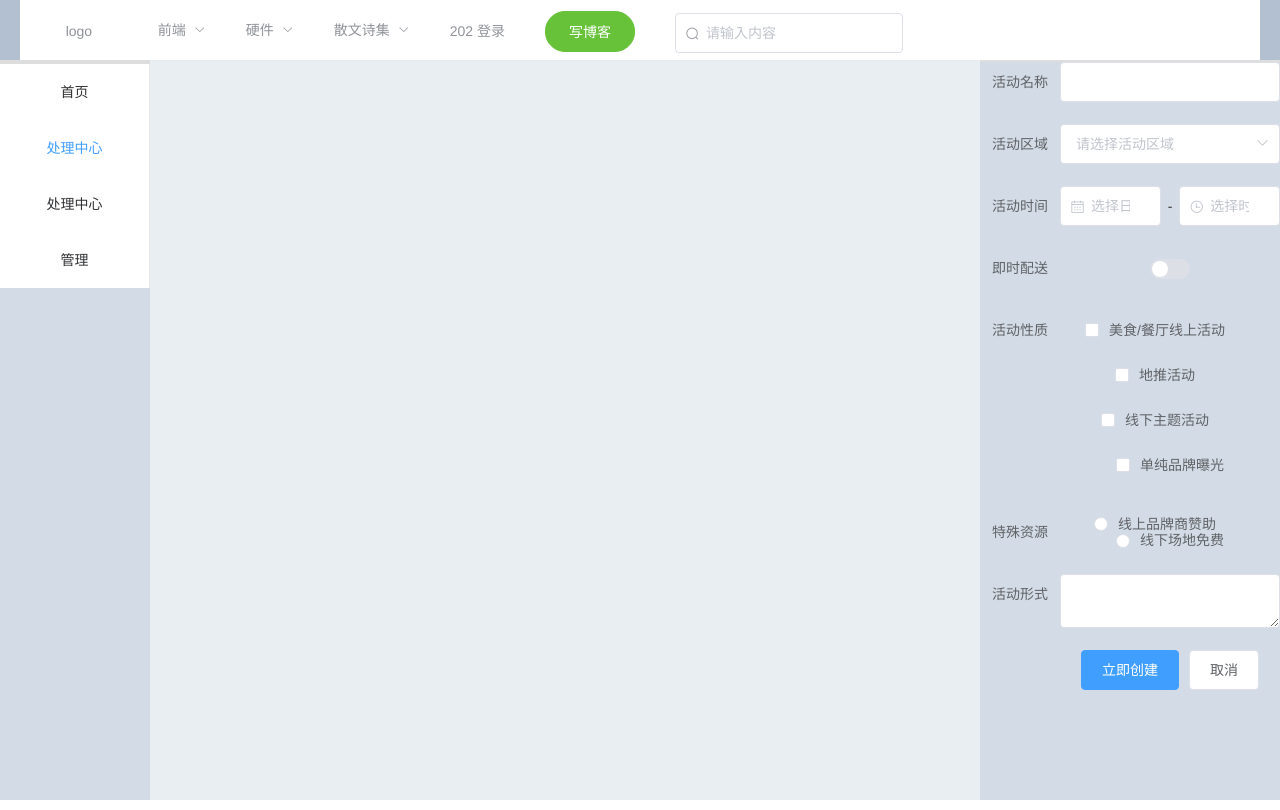
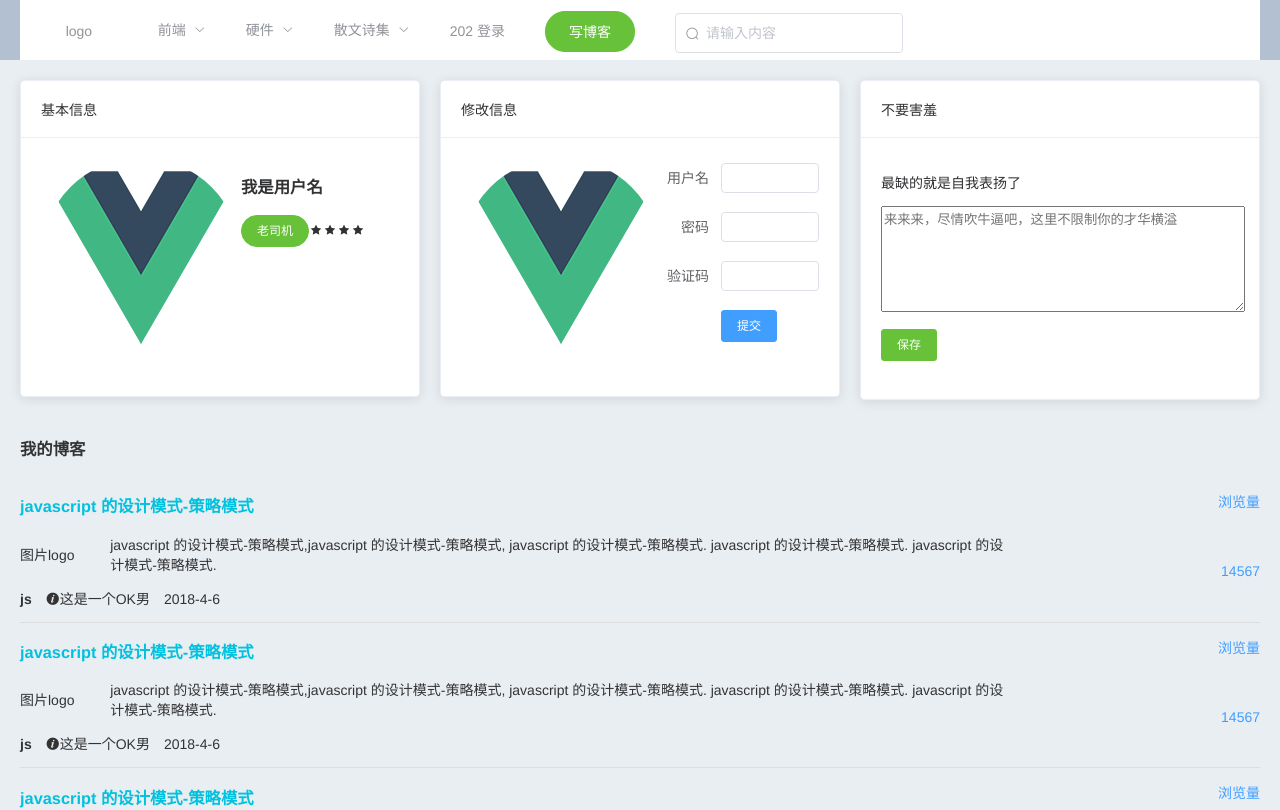
Before and after one commit to adouwt/front-end, a Vue app in the folder client/: page /#/user-center in a window 1280 px wide. Shown: the top 810 px of the page. Built offline with nearby package versions, Linux system fonts and the light colour scheme; what vue-html5-editor would draw is missing.

Commit message:
增加了个人中心的页面

```diff
--- a/client/src/page/blog-note.vue
+++ b/client/src/page/blog-note.vue
@@ -225,14 +225,14 @@ export default {
       const h = this.$createElement;
       this.$notify({
         title: '发布成功',
-        message: h('i', { style: 'color: teal'}, '博客发布成功，请前往首页查看')
+        message: h('i', {style: 'color: teal'}, '博客发布成功，请前往首页查看')
       });
     },
     saveDraft () {
       const save = this.$createElement;
       this.$notify({
         title: '保存成功',
-        message: save('i', { style: 'color: teal'}, '草稿保存成功，请前往个人中心页面查看')
+        message: save('i', {style: 'color: teal'}, '草稿保存成功，请前往个人中心页面查看')
       });
     }
   }
--- a/client/src/page/user-center.vue
+++ b/client/src/page/user-center.vue
@@ -5,20 +5,97 @@
         <v-header></v-header>
       </div>
       <el-container class="blog-wrapper">
-        <el-aside width="150px">
-          <left-side></left-side>
-        </el-aside>
         <el-container>
           <el-main>
-            <div class="blog-user-center">
-              <div class="blog-user-center-avatar"></div>
-              <div class="blog-user-center-msg"></div>
-            </div>
+            <el-row :gutter="20">
+              <el-col :span="8">
+                <div class="grid-content bg-purple">
+                  <el-card class="box-card">
+                    <div slot="header" class="clearfix">
+                      <span>基本信息</span>
+                    </div>
+                    <div  class="text item">
+                      <div class="blog-user-msg">
+                        <img src="../assets/logo.png" alt="avatar">
+                        <div>
+                          <h3>我是用户名</h3>
+                          <el-button size="small" type="success" round>老司机</el-button>
+                          <span class="el-icon-star-on"></span>
+                          <span class="el-icon-star-on"></span>
+                          <span class="el-icon-star-on"></span>
+                          <span class="el-icon-star-on"></span>
+                        </div>
+                      </div>
+                    </div>
+                  </el-card>
+                </div>
+              </el-col>
+              <el-col :span="8">
+                <div class="grid-content bg-purple">
+                  <el-card class="box-card">
+                    <div slot="header" class="clearfix">
+                      <span>修改信息</span>
+                    </div>
+                    <div  class="text item">
+                      <div class="blog-user-msg">
+                        <img src="../assets/logo.png" alt="avatar">
+                        <div>
+                          <el-form :model="ruleModify" status-icon :rules="modifyRule" ref="ruleModify" label-width="60px" class="demo-ruleForm">
+                            <el-form-item label="用户名" prop="username">
+                              <el-input type="text" v-model="ruleModify.username" auto-complete="off"></el-input>
+                            </el-form-item>
+                            <el-form-item label="密码" prop="pwd">
+                              <el-input type="password" v-model="ruleModify.pwd" auto-complete="off"></el-input>
+                            </el-form-item>
+                            <el-form-item label="验证码" prop="phoneCode">
+                              <el-input type="text" v-model="ruleModify.phoneCode" auto-complete="off"></el-input>
+                            </el-form-item>
+                            <el-form-item>
+                              <el-button type="primary" size="small" @click="submitForm('ruleModify')">提交</el-button>
+                            </el-form-item>
+                          </el-form>
+                        </div>
+                      </div>
+                    </div>
+                  </el-card>
+                </div>
+              </el-col>
+              <el-col :span="8">
+                <div class="grid-content bg-purple">
+                  <el-card class="box-card">
+                    <div slot="header" class="clearfix">
+                      <span>不要害羞</span>
+                    </div>
+                    <div  class="text item">
+                      <div class="blog-user-desc">
+                        <div>
+                          <p>最缺的就是自我表扬了</p>
+                          <p>
+                            <textarea name="" id="" class="blog-user-desc-msg" placeholder="来来来，尽情吹牛逼吧，这里不限制你的才华横溢"></textarea>
+                          </p>
+                        </div>
+                        <div>
+                          <el-button type="success" size="small">保存</el-button>
+                        </div>
+                      </div>
+                    </div>
+                  </el-card>
+                </div>
+              </el-col>
+            </el-row>
+            <el-row>
+              <el-col :span="24">
+                <h3>我的博客</h3>
+                <div class="grid-content">
+                  <blog-list></blog-list>
+                </div>
+              </el-col>
+            </el-row>
           </el-main>
         </el-container>
-        <el-aside width="300px">
-          <right-side></right-side>
-        </el-aside>
+        <el-footer>
+          <v-footer></v-footer>
+        </el-footer>
       </el-container>
     </el-container>
   </div>
@@ -31,24 +108,139 @@ import rightSide from '@/components/common-right';
 import vMain from '@/components/common-main';
 import vFooter from '@/components/common-footer';
 
+import blogList from '@/components/blog-list'
+
 export default {
   components: {
     vHeader,
     leftSide,
     rightSide,
     vMain,
-    vFooter
+    vFooter,
+    blogList
   },
-  data () {
+ data () {
+    var validateUsername = (rule, value, callback) => {
+      if (value === '') {
+        callback(new Error('请输入用户名'));
+      } else {
+        if (this.ruleModify.username !== '') {
+          // console.log(this.$refs.ruleModify,'123')
+          // this.$refs.ruleModify.validate('username'); // 此检验方法有问题
+        }
+        callback();
+      }
+    };
+    var validatePwd = (rule, value, callback) => {
+      if (value === '') {
+        callback(new Error('请输入密码'));
+      } else {
+        if (this.ruleModify.pwd !== '') {
+          // this.$refs.ruleModify.validateField('pwd');
+        }
+        callback();
+      }
+    };
+     var validatePhoneCode = (rule, value, callback) => {
+      if (value === '') {
+        callback(new Error('请输入手机码'));
+      } else {
+        if (this.modifyRule.blogCode !== '') {
+          // this.$refs.ruleModify.validateField('blogCode');
+        }
+        callback();
+      }
+    };
     return {
+      ruleModify: {
+        username: '',
+        pwd: '',
+        phoneCode: '',
+        description: ''
+      },
+      modifyRule: {
+        username: [
+          { validator: validateUsername, trigger: 'blur' }
+        ],
+        pwd: [
+          { validator: validatePwd, trigger: 'blur' }
+        ],
+        phoneCode: [
+          { validator: validatePhoneCode, trigger: 'blur' }
+        ]
+      }
     };
   },
   methods: {
-
+    submitForm (formName) {
+      this.$refs[formName].validate((valid) => {
+        if (valid) {
+          alert('submit!');
+        } else {
+          console.log('error submit!!');
+          return false;
+        }
+      });
+    }
   }
 }
 </script>
 
 <style lang="less">
+  .el-row {
+    margin-bottom: 20px;
+    &:last-child {
+      margin-bottom: 0;
+    }
+  }
+  .grid-content {
+    border-radius: 4px;
+    min-height: 36px;
+  }
+  .el-col {
+    border-radius: 4px;
+  }
+  .bg-purple {
+    background: #d3dce6;
+  }
+   .item {
+    margin-bottom: 18px;
+  }
 
+  .clearfix:before,
+  .clearfix:after {
+    display: table;
+    content: "";
+  }
+  .clearfix:after {
+    clear: both
+  }
+
+  .blog-user-msg {
+    display: flex;
+    >img {
+      flex: 1;
+      border-radius: 50%;
+    }
+    >div {
+      flex: 1;
+    }
+
+    .el-form-item {
+      margin-bottom: 9px;
+    }
+    .el-input__inner {
+      height: 30px;
+      line-height: 30px;
+    }
+    .el-form-item__error {
+      padding-top: 0px;
+    }
+  }
+  .blog-user-desc {
+    .blog-user-desc-msg {
+      width: 100%;
+      height: 100px;
+    }
+  }
 </style>
```
